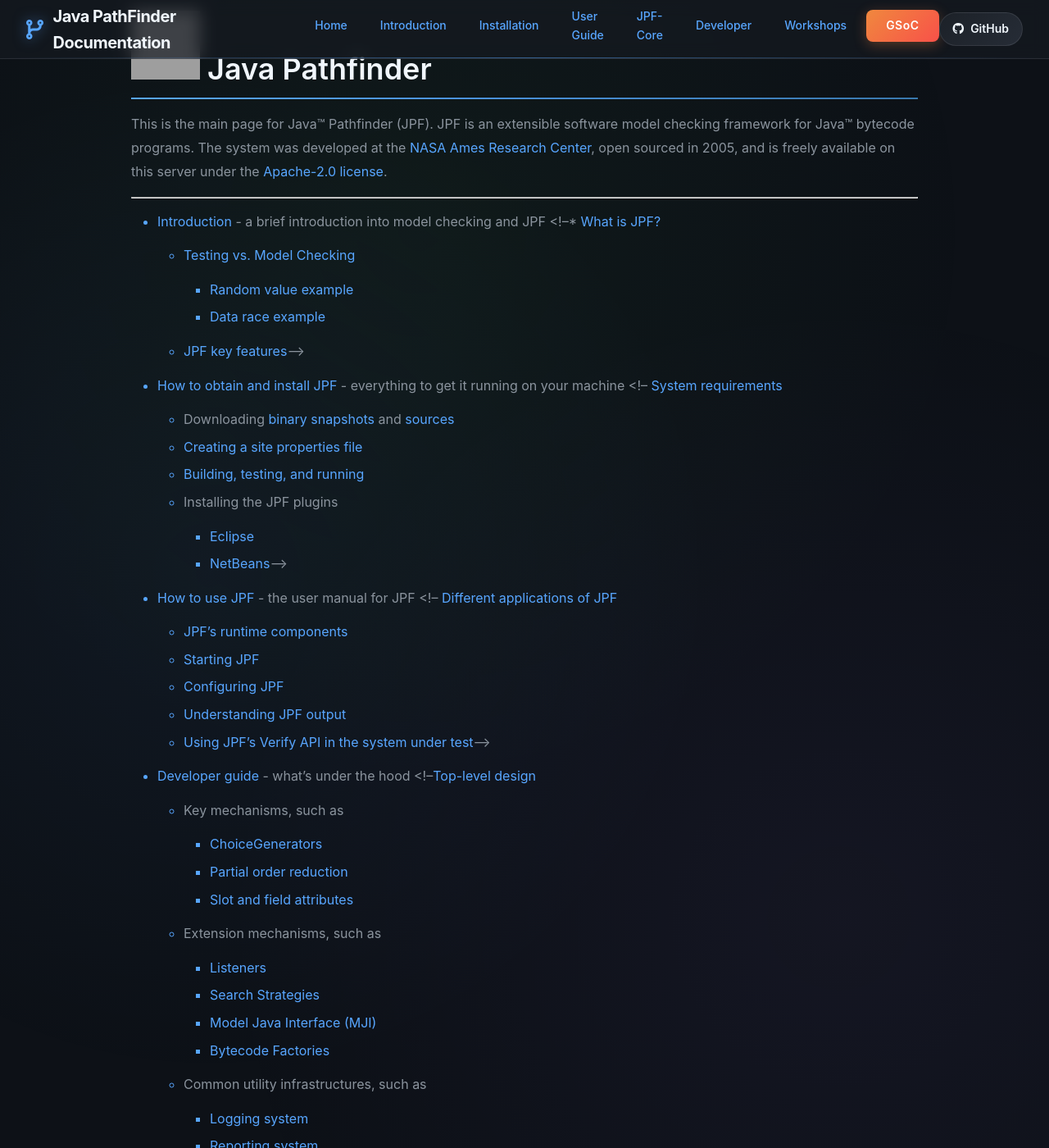
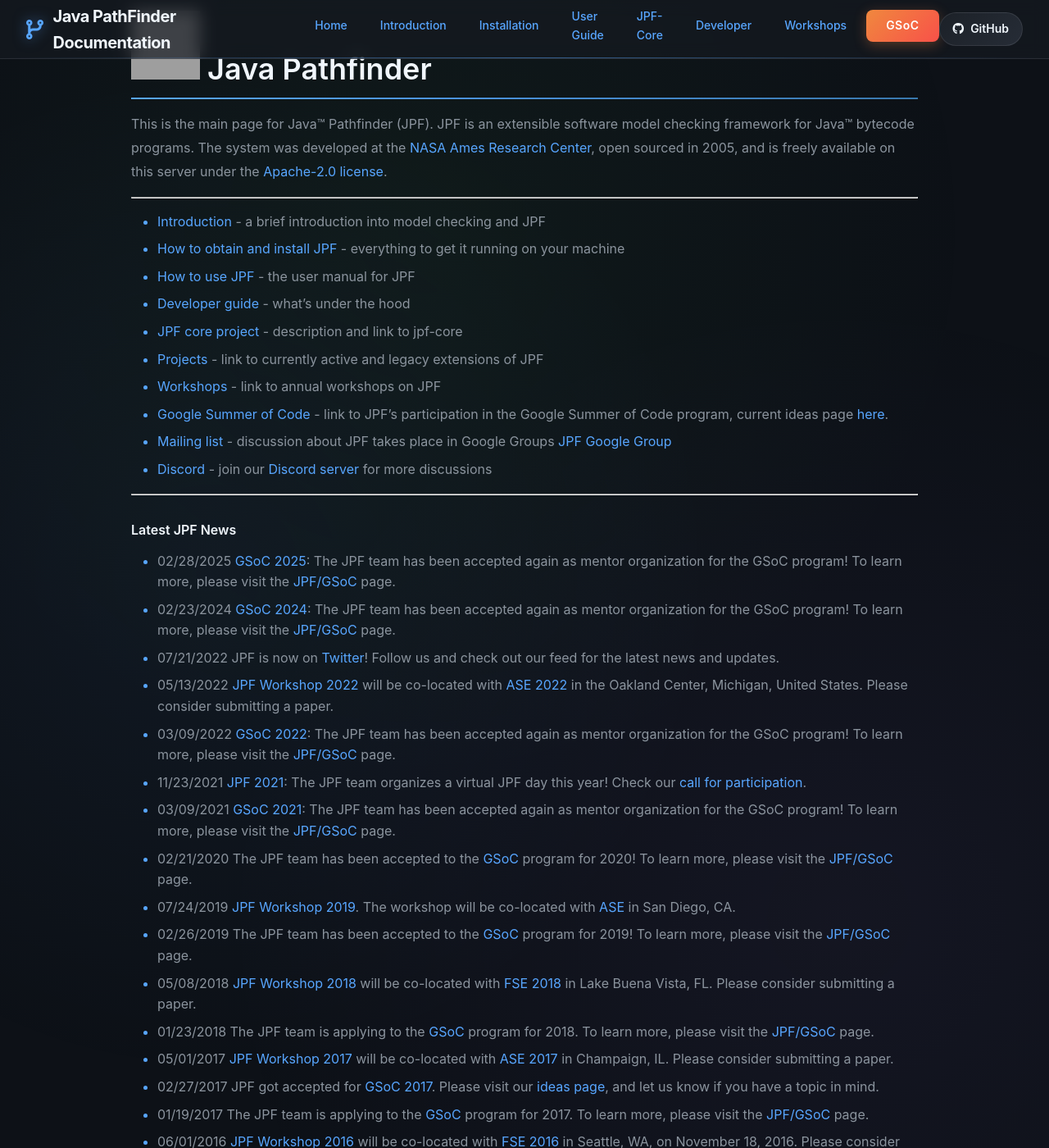
Before and after one commit to javapathfinder/jpf-core, a Jekyll site: the page built from docs/index.md, in a window 1280 px wide and 1400 px high, scrolled down 393 px. Shown: the whole window at 82% size. Built offline with Jekyll 4.4.1, drawn with Linux system fonts in a browser that asks for light colours; our own code applies the rules of GitHub Pages for plain Markdown files; some of the changed text lies outside the part shown; grey boxes are pictures that could not be loaded.

Commit message:
fix links in main index.md

```diff
--- a/docs/index.md
+++ b/docs/index.md
@@ -4,46 +4,11 @@ This is the main page for Java™ Pathfinder (JPF). JPF is an extensible softwar
 ---
 
 * [Introduction](intro/) - a brief introduction into model checking and JPF
-    <!--* [What is JPF?](What-is-JPF)
-    * [Testing vs. Model Checking](Testing-vs.-Model-Checking)
-         - [Random value example](Random-Example)
-         - [Data race example](Race-Example)
-    * [JPF key features](Classification)-->
 * [How to obtain and install JPF](install/) - everything to get it running on your machine
-    <!-- [System requirements](System-requirements)
-    - Downloading [binary snapshots](Downloading-binary-snapshots) and [sources](Downloading-sources)
-    - [Creating a site properties file](Creating-site-properties-file)
-    - [Building, testing, and running](Build,-Test,-Run)
-    - Installing the JPF plugins
-         - [Eclipse](Eclipse-Plugin)
-         - [NetBeans](NetBeans-Plugin)-->
 * [How to use JPF](user/) - the user manual for JPF
-    <!-- [Different applications of JPF](Different-applications-of-JPF)
-    - [JPF's runtime components](Runtime-components-of-JPF)
-    - [Starting JPF](Running-JPF)
-    - [Configuring JPF](Configuring-JPF)
-    - [Understanding JPF output](Understanding-JPF-output)
-    - [Using JPF's Verify API in the system under test](Verify-API-of-JPF)-->
 * [Developer guide](devel/) - what's under the hood
-    <!--[Top-level design](Search-Strategies)
-    * Key mechanisms, such as
-        - [ChoiceGenerators](ChoiceGenerators)
-        - [Partial order reduction](Partial-Order-Reduction)
-        - [Slot and field attributes](Slot-and-field-attributes)
-    * Extension mechanisms, such as
-        - [Listeners](Listeners)
-        - [Search Strategies](Search-Strategies)
-        - [Model Java Interface (MJI)](Model-Java-Interface)
-        - [Bytecode Factories](Bytecode-Factories)
-    * Common utility infrastructures, such as
-        - [Logging system](Logging-system)
-        - [Reporting system](Reporting-system)
-    * [Running JPF from within your application](Running-JPF-from-application)
-    * [Writing JPF tests](Writing-JPF-tests)
-    * [Coding conventions](Coding-Convention)
-    * [Hosting an Eclipse plugin update site](Host-Eclipse-plugin-update-site)-->
 * [JPF core project](jpf-core/) - description and link to jpf-core
-* [Projects](Projects) - link to currently active and legacy extensions of JPF
+* [Projects](Projects/) - link to currently active and legacy extensions of JPF
 * [Workshops](workshops/) - link to annual workshops on JPF
 * [Google Summer of Code](gsoc/) - link to JPF's participation in the Google Summer of Code program, current ideas page [here](gsoc/GSoC-2025-Project-Ideas).
 * [Mailing list](https://groups.google.com/forum/#!forum/java-pathfinder) - discussion about JPF takes place in Google Groups [JPF Google Group](https://groups.google.com/forum/#!forum/java-pathfinder)
```
